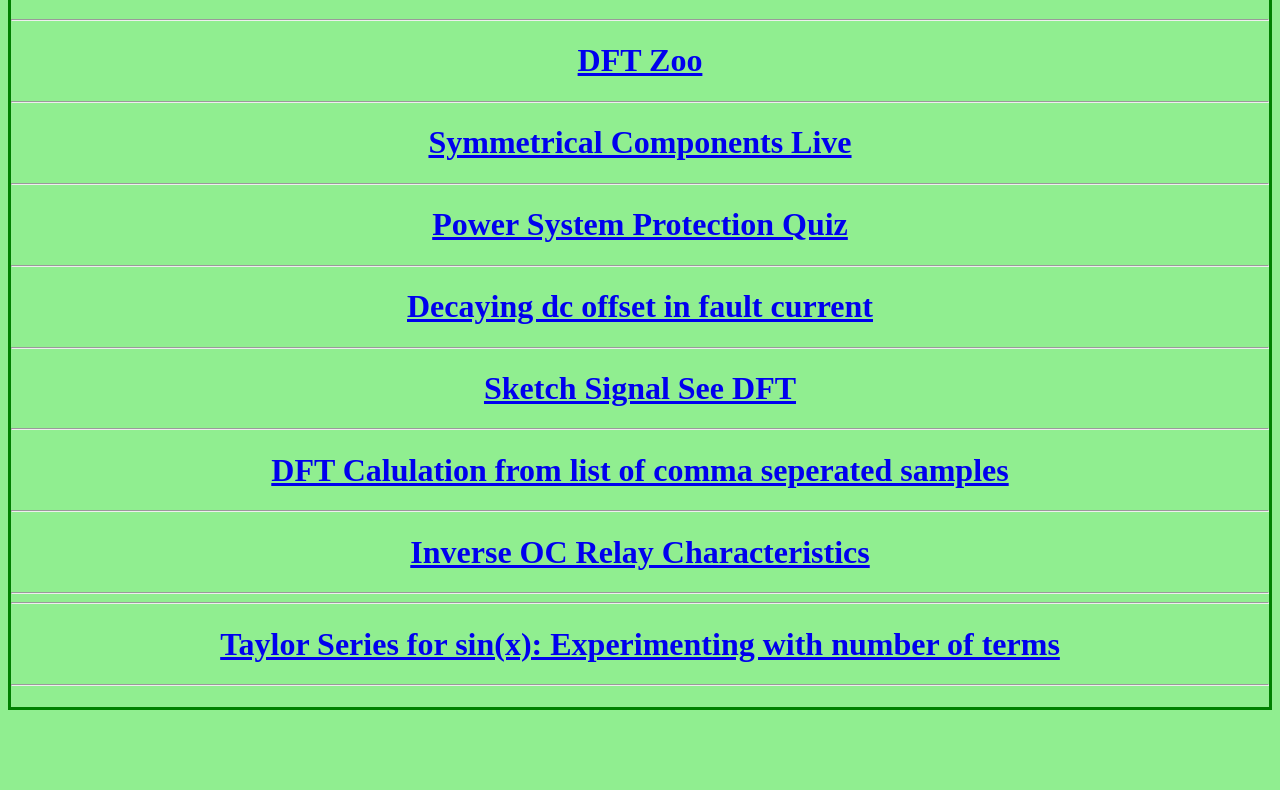
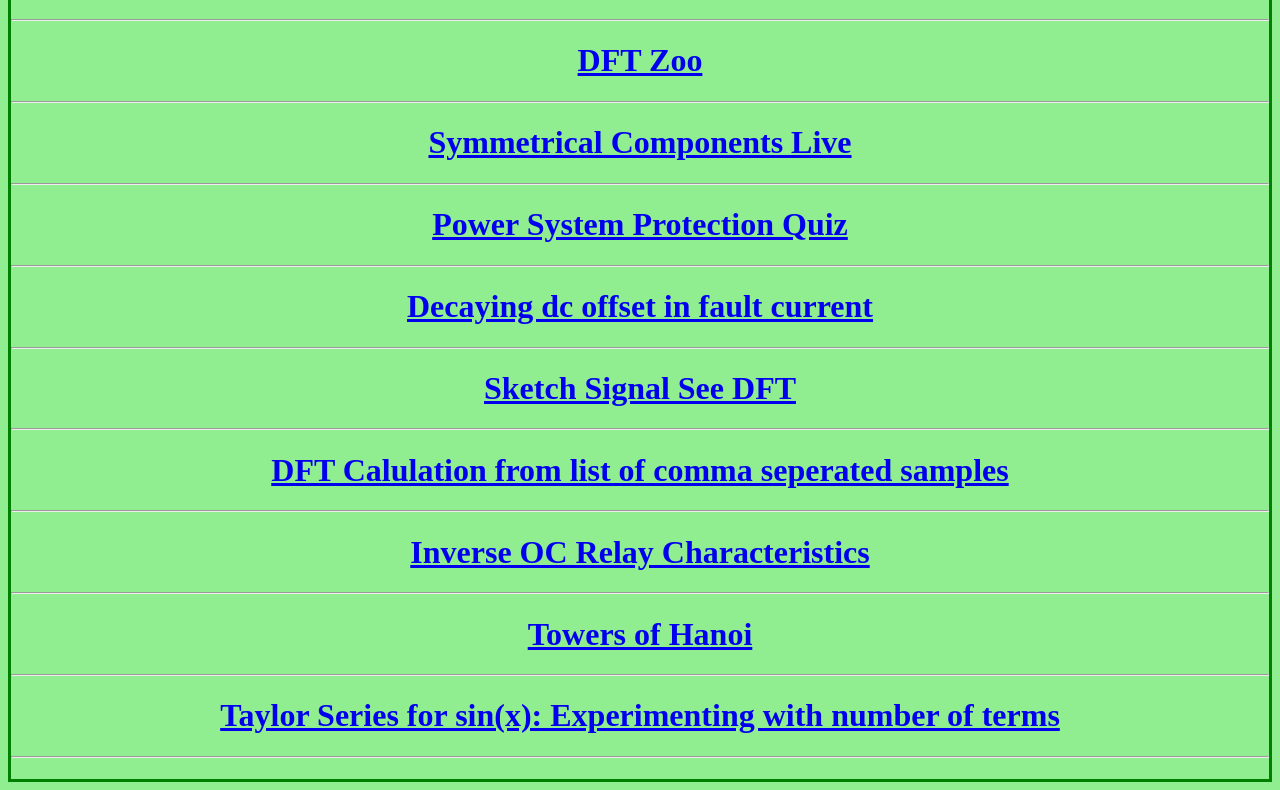
Before and after one commit to srbee/srbee, a plain HTML site: page index.html in a window 1280 px wide. Shown: the part 813-1603 px from the top of the page. Before the commit the page ends 1531 px from the top, so only its background shows below. Drawn offline with Linux system fonts and the light colour scheme.

Commit message:
Update index.html

```diff
--- a/index.html
+++ b/index.html
@@ -51,7 +51,7 @@ color:red
 <hr>
 <h1> <a href="https://srbee.github.io/idmt/">  Inverse OC Relay Characteristics </a> </h1>
 <hr>
-
+<h1> <a href="https://srbee.github.io/hanoi/">  Towers of Hanoi </a> </h1>
 <hr>
 <h1> <a href="https://srbee.github.io/taylor/"> Taylor Series for sin(x):  Experimenting with number of terms  </a> <h1>
 <hr>
```
